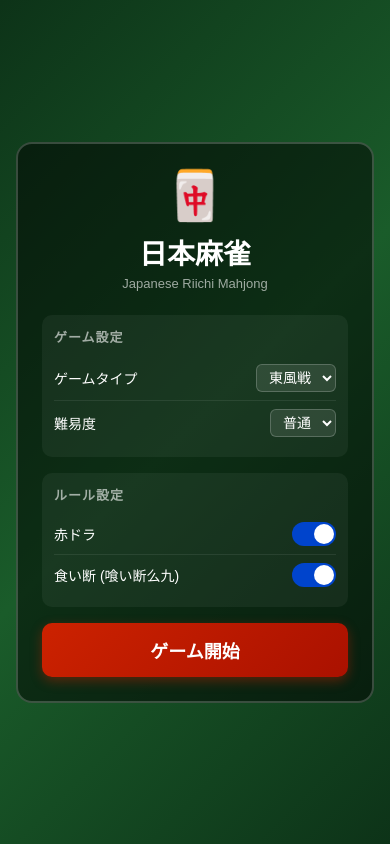
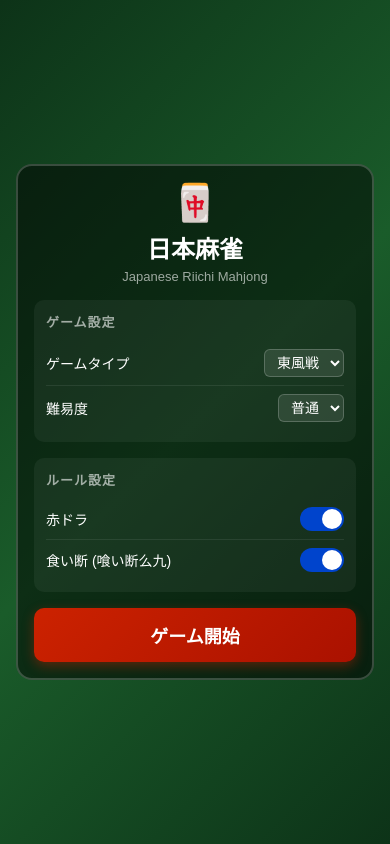
Before and after one commit to cosaca-taco/games, a React (Vite) app in the folder mahjong/: page / in a window 390 px wide. Built offline with nearby package versions, Linux system fonts and the light colour scheme; the HTML template or start-up script is replaced by a standard one.

Commit message:
Fix mobile layout: scrollable settings, responsive tiles and board
https://claude.ai/code/session_015iGUXUyWHt4CZu4SjVQz38

```diff
--- a/mahjong/src/components/PlayerArea.tsx
+++ b/mahjong/src/components/PlayerArea.tsx
@@ -59,7 +59,7 @@ export const PlayerArea: React.FC<Props> = ({
         ))}
       </div>
 
-      <DiscardPile discards={player.discards} position={position} />
+      <DiscardPile tiles={player.discards} vertical={position === 'left' || position === 'right'} />
     </div>
   );
 };
--- a/mahjong/src/components/SettingsScreen.tsx
+++ b/mahjong/src/components/SettingsScreen.tsx
@@ -1,4 +1,4 @@
-import React, { useState } from 'react';
+import React, { useState, useEffect } from 'react';
 import { GameSettings } from '../types/mahjong';
 
 interface Props {
@@ -6,6 +6,11 @@ interface Props {
 }
 
 export const SettingsScreen: React.FC<Props> = ({ onStart }) => {
+  useEffect(() => {
+    document.body.style.overflow = 'auto';
+    return () => { document.body.style.overflow = 'hidden'; };
+  }, []);
+
   const [settings, setSettings] = useState<GameSettings>({
     redDora: true,
     kuitan: true,
--- a/mahjong/src/index.css
+++ b/mahjong/src/index.css
@@ -9,18 +9,21 @@ body {
   background: #1a5c2a;
   color: #fff;
   overflow: hidden;
-  height: 100vh;
+  height: 100dvh;
   width: 100vw;
+  max-width: 100%;
 }
 
 #root {
-  height: 100vh;
+  height: 100dvh;
   width: 100vw;
+  max-width: 100%;
 }
 
 .app {
-  height: 100vh;
+  height: 100dvh;
   width: 100vw;
+  max-width: 100%;
   position: relative;
 }
 
@@ -563,37 +566,44 @@ body {
 
 /* ---- SETTINGS SCREEN ---- */
 .settings-screen {
-  min-height: 100vh;
+  min-height: 100dvh;
   display: flex;
-  align-items: center;
+  align-items: flex-start;
   justify-content: center;
   background: linear-gradient(135deg, #0d3318 0%, #1a5c2a 50%, #0d3318 100%);
   padding: 16px;
+  overflow-y: auto;
+  overflow-x: hidden;
+}
+
+body.settings-mode {
+  overflow-y: auto;
 }
 
 .settings-card {
   background: rgba(0,0,0,0.5);
   border: 2px solid rgba(255,255,255,0.2);
   border-radius: 16px;
-  padding: 24px;
+  padding: 16px;
   max-width: 400px;
   width: 100%;
   color: #fff;
+  margin: auto;
 }
 
 .settings-title {
   text-align: center;
-  margin-bottom: 24px;
+  margin-bottom: 16px;
 }
 
 .mahjong-logo {
-  font-size: 48px;
+  font-size: 36px;
   display: block;
-  margin-bottom: 8px;
+  margin-bottom: 6px;
 }
 
 .settings-title h1 {
-  font-size: 28px;
+  font-size: 24px;
   font-weight: bold;
   margin-bottom: 4px;
 }
@@ -699,23 +709,68 @@ body {
 }
 
 /* Responsive tweaks */
-@media (max-height: 600px) {
+@media (max-height: 700px), (max-width: 430px) {
   .tile-md {
     width: 24px;
     height: 34px;
     font-size: 10px;
   }
+  .tile-lg {
+    width: 36px;
+    height: 50px;
+    font-size: 15px;
+  }
   .board-center {
-    gap: 4px;
-    padding: 4px;
+    gap: 3px;
+    padding: 3px;
+    font-size: 10px;
+  }
+  .center-round {
+    font-size: 11px;
+    padding: 2px 6px;
+  }
+  .player-info {
+    font-size: 10px;
+    padding: 1px 2px;
+    gap: 3px;
+  }
+  .player-wind {
+    font-size: 11px;
+    padding: 1px 3px;
+  }
+  .player-score {
+    font-size: 10px;
+  }
+  .action-btn {
+    min-width: 52px;
+    min-height: 40px;
+    padding: 6px 12px;
+    font-size: 14px;
   }
 }
 
-@media (max-width: 400px) {
+@media (max-width: 375px) {
   .tile-md {
-    width: 26px;
-    height: 36px;
-    font-size: 10px;
+    width: 22px;
+    height: 30px;
+    font-size: 9px;
+  }
+  .settings-card {
+    padding: 12px;
+  }
+  .settings-title h1 {
+    font-size: 20px;
+  }
+  .settings-row {
+    font-size: 13px;
+  }
+}
+
+@media (max-height: 570px) {
+  .tile-md {
+    width: 20px;
+    height: 28px;
+    font-size: 8px;
   }
 }
 
@@ -771,10 +826,11 @@ body {
 
 .board-left-col, .board-right-col {
   flex: 0 0 auto;
-  width: 60px;
+  width: clamp(44px, 12vw, 70px);
   display: flex;
   align-items: center;
   justify-content: center;
+  overflow: hidden;
 }
 
 .board-center {
```
